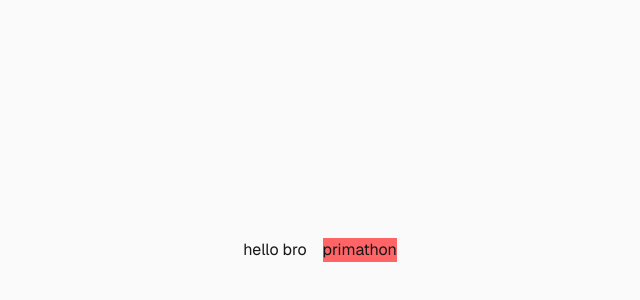
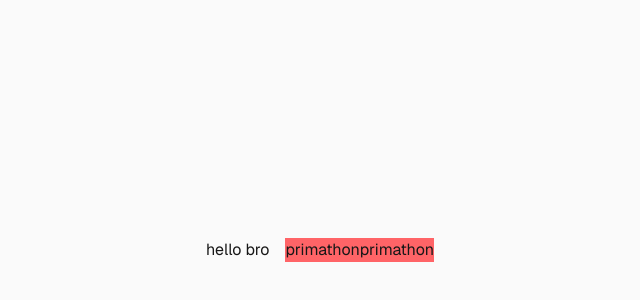
Before and after one commit to prima-anjeet/git-practice-1, a Next.js app: page / in a window 1280 px wide. Shown: the part 150-450 px from the top of the page, without its empty margins (328-968 px from the left). Built offline with nearby package versions, Linux system fonts and the light colour scheme.

Commit message:
add some things new

```diff
--- a/src/app/page.tsx
+++ b/src/app/page.tsx
@@ -5,6 +5,7 @@
     <div className="flex min-h-screen items-center justify-center bg-zinc-50 font-sans dark:bg-black">
       <div className="p-4">hello bro</div>
        <a href="https://primathon.in" className="bg-red-400 text-blue">primathon</a>
+       <a href="https://primathon.in" className="bg-red-400 text-blue">primathon</a>
     </div>
   );
 }
```
